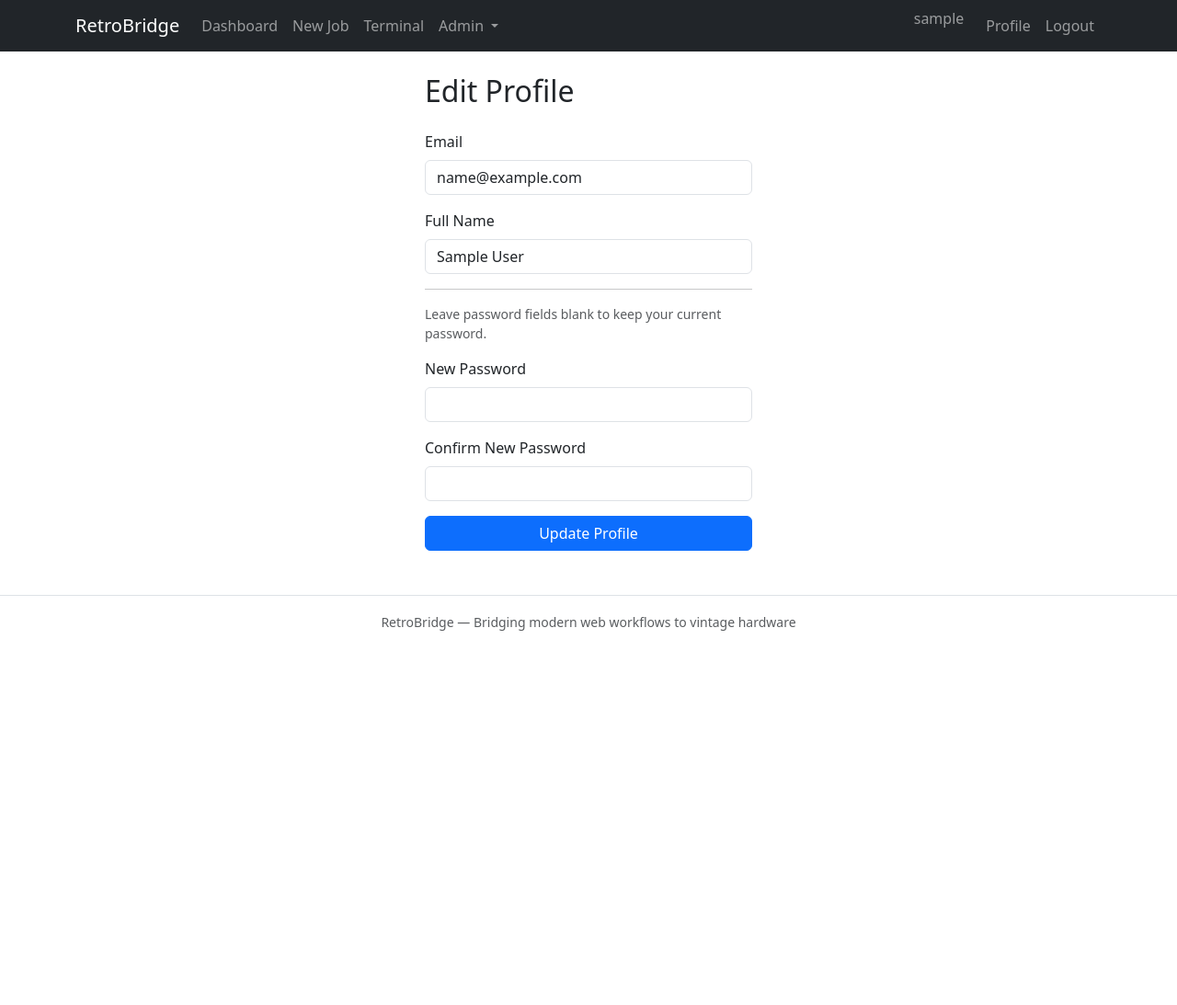
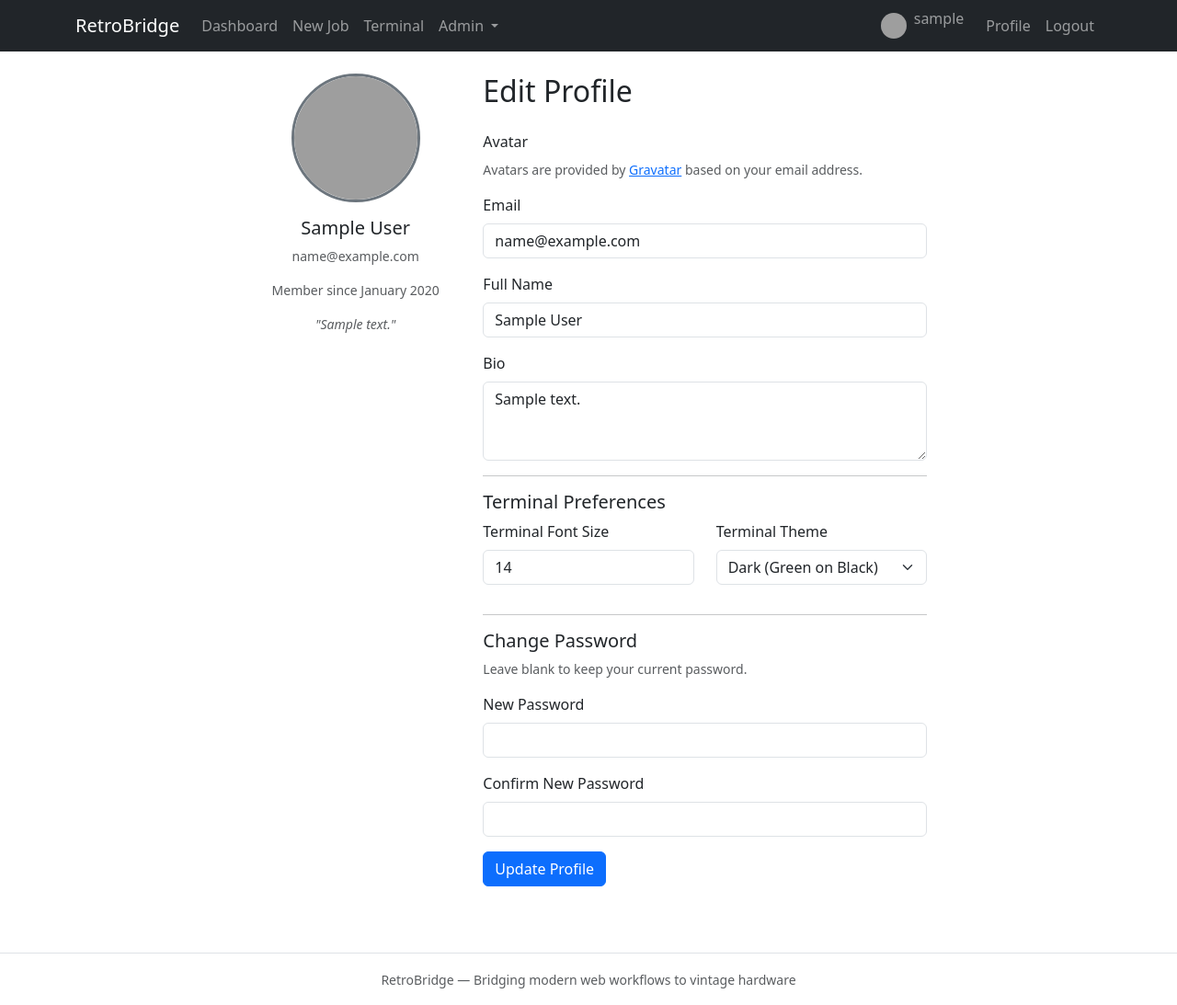
Before and after one commit to RedneckTech/RetroBridge, a Flask app: page /auth/profile in a window 1280 px wide. Shown: the whole page at 92% size. Before the commit the page ends 686 px from the top, so only its background shows below. Run offline with Flask 3, Linux system fonts and the light colour scheme; a user stored in the database is signed in; tables that the repository leaves empty hold one stand-in row (values such as "Sample post"); some libraries are stand-ins or nearby versions; grey boxes are pictures that could not be loaded.

Commit message:
Add landing page, user avatars/profiles, and fix route/DB pool issues
- Landing page at / with site info for unauthenticated users
- Dashboard moved to /dashboard to resolve route conflict
- Gravatar avatar support: navbar, profile page, admin user list
- User bio and terminal preferences (font size, color scheme)
- SQLite NullPool for file DB, StaticPool for in-memory tests
- Connection pool exhaustion fix with teardown_appcontext
- run.sh script for local dev server

```diff
--- a/config.py
+++ b/config.py
@@ -10,6 +10,7 @@ class BaseConfig:
     REMEMBER_COOKIE_DURATION = timedelta(hours=24)
     WTF_CSRF_ENABLED = True
     MAX_CONTENT_LENGTH = 8 * 1024 * 1024  # 8 MB default
+    SQLALCHEMY_ENGINE_POOLCLASS = 'NullPool'
     SQLALCHEMY_ENGINE_OPTIONS = {
         'connect_args': {
             'timeout': 10,
@@ -37,6 +38,7 @@ class TestConfig(BaseConfig):
     TESTING = True
     SOCKETIO_ASYNC_MODE = 'threading'
     SQLALCHEMY_DATABASE_URI = 'sqlite:///:memory:'
+    SQLALCHEMY_ENGINE_POOLCLASS = 'StaticPool'
     WTF_CSRF_ENABLED = False
 
 
--- a/retrobridge/__init__.py
+++ b/retrobridge/__init__.py
@@ -29,9 +29,14 @@ def create_app(config=None):
     from retrobridge.models import Base as _Base
     from sqlalchemy import create_engine
     from sqlalchemy.orm import scoped_session, sessionmaker
+    from sqlalchemy.pool import NullPool, StaticPool
+
+    poolclass_name = app.config.get('SQLALCHEMY_ENGINE_POOLCLASS', 'NullPool')
+    poolclass = {'NullPool': NullPool, 'StaticPool': StaticPool}.get(poolclass_name, NullPool)
 
     engine = create_engine(app.config['SQLALCHEMY_DATABASE_URI'],
-                           connect_args=app.config.get('SQLALCHEMY_ENGINE_OPTIONS', {}).get('connect_args', {}))
+                           connect_args=app.config.get('SQLALCHEMY_ENGINE_OPTIONS', {}).get('connect_args', {}),
+                           poolclass=poolclass)
     session_factory = sessionmaker(bind=engine)
     app.db_session = scoped_session(session_factory)
     app.db_engine = engine
@@ -44,6 +49,14 @@ def create_app(config=None):
 
     socketio.init_app(app, async_mode=app.config.get('SOCKETIO_ASYNC_MODE', 'eventlet'))
     csrf.init_app(app)
+
+    @app.route('/')
+    def landing():
+        from flask import render_template, redirect, url_for
+        from flask_login import current_user
+        if current_user.is_authenticated:
+            return redirect(url_for('jobs.dashboard'))
+        return render_template('landing.html')
 
     from retrobridge.auth.routes import auth_bp
     from retrobridge.jobs.routes import jobs_bp
@@ -67,6 +80,10 @@ def create_app(config=None):
     register_cli_commands(app)
 
     register_error_handlers(app)
+
+    @app.teardown_appcontext
+    def shutdown_session(exception=None):
+        app.db_session.remove()
 
     os.makedirs(app.instance_path, exist_ok=True)
     os.makedirs(app.config.get('UPLOAD_DIR', 'uploads'), exist_ok=True)
--- a/retrobridge/auth/forms.py
+++ b/retrobridge/auth/forms.py
@@ -1,6 +1,6 @@
 from flask_wtf import FlaskForm
-from wtforms import StringField, PasswordField, BooleanField, SubmitField
-from wtforms.validators import DataRequired, Length, Email, EqualTo, Optional
+from wtforms import StringField, PasswordField, BooleanField, SubmitField, TextAreaField, IntegerField, SelectField
+from wtforms.validators import DataRequired, Length, Email, EqualTo, Optional, NumberRange
 
 
 class LoginForm(FlaskForm):
@@ -28,6 +28,14 @@ class RegistrationForm(FlaskForm):
 class ProfileForm(FlaskForm):
     email = StringField('Email', validators=[DataRequired(), Email(), Length(max=120)])
     full_name = StringField('Full Name', validators=[Optional(), Length(max=128)])
+    bio = TextAreaField('Bio', validators=[Optional(), Length(max=500)])
+    terminal_font_size = IntegerField('Terminal Font Size', validators=[NumberRange(min=10, max=24)], default=14)
+    terminal_color_scheme = SelectField('Terminal Theme', choices=[
+        ('dark', 'Dark (Green on Black)'),
+        ('amber', 'Amber (Amber on Black)'),
+        ('light', 'Light (Black on White)'),
+        ('cyan', 'Cyan (Cyan on Black)'),
+    ], default='dark')
     new_password = PasswordField('New Password', validators=[Optional(), Length(min=8)])
     confirm_password = PasswordField('Confirm New Password', validators=[
         EqualTo('new_password', message='Passwords must match.'),
--- a/retrobridge/auth/routes.py
+++ b/retrobridge/auth/routes.py
@@ -1,3 +1,5 @@
+import json
+
 from flask import render_template, redirect, url_for, flash, request
 from flask_login import login_user, logout_user, login_required, current_user
 from werkzeug.security import generate_password_hash, check_password_hash
@@ -68,10 +70,26 @@ def logout():
 @login_required
 def profile():
     form = ProfileForm(obj=current_user)
+
+    if request.method == 'GET':
+        prefs = {}
+        if current_user.preferences:
+            try:
+                prefs = json.loads(current_user.preferences)
+            except json.JSONDecodeError:
+                pass
+        form.terminal_font_size.data = prefs.get('terminal_font_size', 14)
+        form.terminal_color_scheme.data = prefs.get('terminal_color_scheme', 'dark')
+
     if form.validate_on_submit():
         from flask import current_app
         current_user.email = form.email.data
         current_user.full_name = form.full_name.data
+        current_user.bio = form.bio.data
+        current_user.preferences = json.dumps({
+            'terminal_font_size': form.terminal_font_size.data,
+            'terminal_color_scheme': form.terminal_color_scheme.data,
+        })
         if form.new_password.data:
             current_user.password_hash = generate_password_hash(form.new_password.data)
         current_app.db_session.commit()
--- a/retrobridge/jobs/routes.py
+++ b/retrobridge/jobs/routes.py
@@ -7,7 +7,7 @@ from retrobridge.jobs.forms import JobUploadForm
 from retrobridge.models import Device, Job
 
 
-@jobs_bp.route('/')
+@jobs_bp.route('/dashboard')
 @login_required
 def dashboard():
     from flask import current_app
--- a/retrobridge/models.py
+++ b/retrobridge/models.py
@@ -1,3 +1,4 @@
+import hashlib
 from datetime import datetime, timezone
 from sqlalchemy import (
     Boolean, Column, DateTime, ForeignKey, Integer, String, Text,
@@ -17,6 +18,8 @@ class User(Base):
     email = Column(String(120), unique=True, nullable=False)
     password_hash = Column(String(256), nullable=False)
     full_name = Column(String(128), nullable=True)
+    bio = Column(Text, nullable=True)
+    preferences = Column(Text, nullable=True)
     is_admin = Column(Boolean, default=False, nullable=False)
     max_queued_jobs = Column(Integer, default=3, nullable=False)
     max_terminal_sessions = Column(Integer, default=1, nullable=False)
@@ -25,6 +28,10 @@ class User(Base):
 
     jobs = relationship('Job', back_populates='user')
     terminal_sessions = relationship('TerminalSession', back_populates='user')
+
+    def avatar_url(self, size=80):
+        h = hashlib.md5(self.email.strip().lower().encode()).hexdigest()
+        return f'https://www.gravatar.com/avatar/{h}?s={size}&d=identicon&r=g'
 
     @property
     def is_authenticated(self):
--- a/retrobridge/static/css/style.css
+++ b/retrobridge/static/css/style.css
@@ -10,6 +10,20 @@
 
 #terminal-container .xterm {
     height: 100%;
+}
+
+.avatar-nav {
+    width: 28px;
+    height: 28px;
+    object-fit: cover;
+    border: 1px solid rgba(255,255,255,0.3);
+}
+
+.avatar-profile {
+    transition: transform 0.2s;
+}
+.avatar-profile:hover {
+    transform: scale(1.05);
 }
 
 .status-badge-queued { background-color: #ffc107; color: #000; }
--- a/retrobridge/templates/admin/users.html
+++ b/retrobridge/templates/admin/users.html
@@ -6,6 +6,7 @@
     <table class="table table-hover">
         <thead>
             <tr>
+                <th></th>
                 <th>ID</th>
                 <th>Username</th>
                 <th>Email</th>
@@ -19,6 +20,7 @@
         <tbody>
             {% for user in users %}
             <tr>
+                <td><img src="{{ user.avatar_url(size=32) }}" alt="" class="rounded-circle" style="width:32px;height:32px;object-fit:cover"></td>
                 <td>{{ user.id }}</td>
                 <td>{{ user.username }}</td>
                 <td>{{ user.email }}</td>
--- a/retrobridge/templates/auth/profile.html
+++ b/retrobridge/templates/auth/profile.html
@@ -1,11 +1,29 @@
 {% extends "base.html" %}
 {% block title %}Profile{% endblock %}
 {% block content %}
-<div class="row justify-content-center">
-    <div class="col-md-6 col-lg-4">
+<div class="row">
+    <div class="col-lg-8 mx-auto">
+
+        <div class="row mb-4">
+            <div class="col-md-4 text-center">
+                <img src="{{ current_user.avatar_url(size=160) }}" alt="Avatar"
+                     class="rounded-circle mb-3 border border-3 border-secondary"
+                     style="width: 140px; height: 140px; object-fit: cover;">
+                <h5>{{ current_user.full_name or current_user.username }}</h5>
+                <p class="text-muted small">{{ current_user.email }}</p>
+                <p class="text-muted small">Member since {{ current_user.created_at.strftime('%B %Y') if current_user.created_at else 'N/A' }}</p>
+                {% if current_user.bio %}
+                <p class="fst-italic text-muted small">"{{ current_user.bio }}"</p>
+                {% endif %}
+            </div>
+            <div class="col-md-8">
                 <h2 class="mb-4">Edit Profile</h2>
                 <form method="POST">
                     {{ form.hidden_tag() }}
+                    <div class="mb-3">
+                        <label class="form-label">Avatar</label>
+                        <p class="text-muted small">Avatars are provided by <a href="https://gravatar.com" target="_blank">Gravatar</a> based on your email address.</p>
+                    </div>
                     <div class="mb-3">
                         {{ form.email.label(class="form-label") }}
                         {{ form.email(class="form-control" + (" is-invalid" if form.email.errors else "")) }}
@@ -17,8 +35,36 @@
                         {{ form.full_name.label(class="form-label") }}
                         {{ form.full_name(class="form-control") }}
                     </div>
+                    <div class="mb-3">
+                        {{ form.bio.label(class="form-label") }}
+                        {{ form.bio(class="form-control", rows=3, placeholder="Tell the community about yourself...") }}
+                        {% for error in form.bio.errors %}
+                        <div class="invalid-feedback">{{ error }}</div>
+                        {% endfor %}
+                    </div>
+
                     <hr>
-            <p class="text-muted small">Leave password fields blank to keep your current password.</p>
+                    <h5>Terminal Preferences</h5>
+                    <div class="row">
+                        <div class="col-md-6 mb-3">
+                            {{ form.terminal_font_size.label(class="form-label") }}
+                            {{ form.terminal_font_size(class="form-control" + (" is-invalid" if form.terminal_font_size.errors else ""), min=10, max=24) }}
+                            {% for error in form.terminal_font_size.errors %}
+                            <div class="invalid-feedback">{{ error }}</div>
+                            {% endfor %}
+                        </div>
+                        <div class="col-md-6 mb-3">
+                            {{ form.terminal_color_scheme.label(class="form-label") }}
+                            {{ form.terminal_color_scheme(class="form-select" + (" is-invalid" if form.terminal_color_scheme.errors else "")) }}
+                            {% for error in form.terminal_color_scheme.errors %}
+                            <div class="invalid-feedback">{{ error }}</div>
+                            {% endfor %}
+                        </div>
+                    </div>
+
+                    <hr>
+                    <h5>Change Password</h5>
+                    <p class="text-muted small">Leave blank to keep your current password.</p>
                     <div class="mb-3">
                         {{ form.new_password.label(class="form-label") }}
                         {{ form.new_password(class="form-control" + (" is-invalid" if form.new_password.errors else "")) }}
@@ -33,8 +79,11 @@
                         <div class="invalid-feedback">{{ error }}</div>
                         {% endfor %}
                     </div>
-            {{ form.submit(class="btn btn-primary w-100") }}
+                    {{ form.submit(class="btn btn-primary") }}
                 </form>
             </div>
         </div>
+
+    </div>
+</div>
 {% endblock %}
--- a/retrobridge/templates/base.html
+++ b/retrobridge/templates/base.html
@@ -47,6 +47,10 @@
                 <ul class="navbar-nav">
                     {% if current_user.is_authenticated %}
                     <li class="nav-item">
+                        <img src="{{ current_user.avatar_url(size=28) }}" alt=""
+                             class="rounded-circle me-2" style="width:28px;height:28px;object-fit:cover;margin-top:6px">
+                    </li>
+                    <li class="nav-item">
                         <span class="navbar-text me-3">{{ current_user.username }}</span>
                     </li>
                     <li class="nav-item">
```
Also changed, not shown: retrobridge/templates/landing.html (added, +101 -0 lines), 1 other file. Lines whose indentation alone changed are shown as unchanged.
